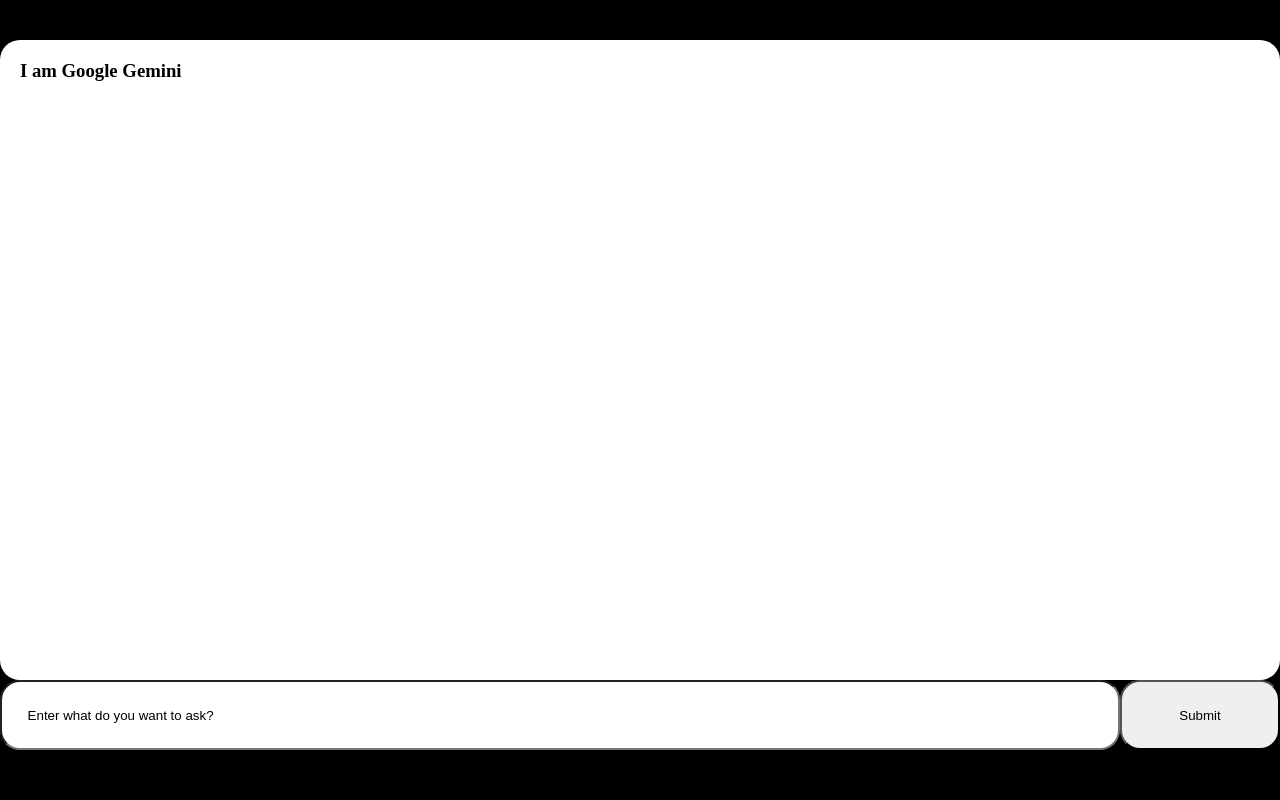
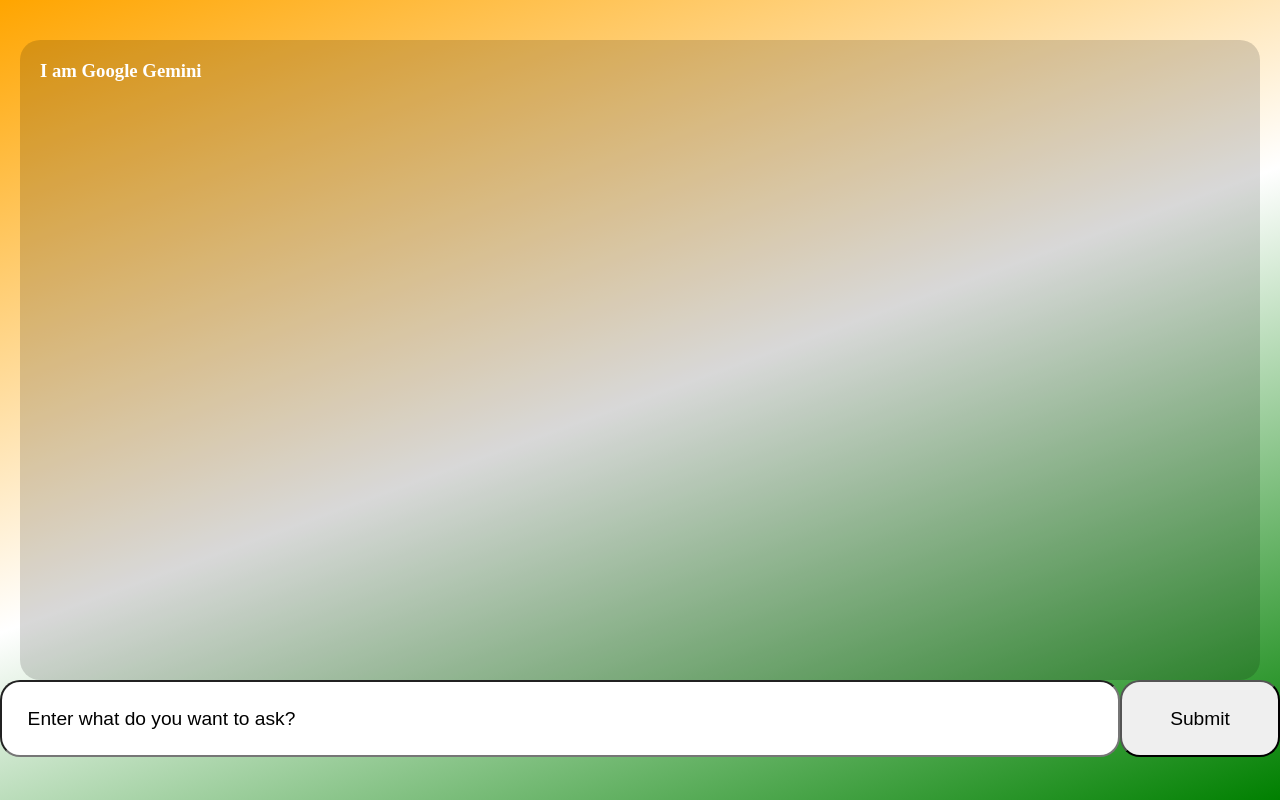
Before and after one commit to lokendarjangid/gemini-chat, a Flask app: page / in a window 1280 px wide. Run offline with Flask 3, Linux system fonts and the light colour scheme.

Commit message:
UI updated 2

```diff
--- a/app.py
+++ b/app.py
@@ -1,4 +1,4 @@
-from crypt import methods
+
 from flask import Flask, render_template, request, redirect
 import geminiSrc
 
--- a/static/style.css
+++ b/static/style.css
@@ -4,11 +4,11 @@
     box-sizing: border-box;
 }
 body{
-    background: #000;
+    height: 100vh;
+    background: linear-gradient(160deg,orange,white,green);
     display: flex;
     flex-direction: column;
     gap: 40px;
-    /* justify-content: space-between; */
 }
 
 .container{
@@ -26,9 +26,11 @@ body{
     margin: 100px auto; */
     width: 80rem;
     height: 40rem;
-    background: #fff;
+    background: #00000027;
+    color: white;
     border-radius: 20px;
     padding: 20px;
+    margin: 0 20px;
 }
 
 .input{
@@ -42,10 +44,12 @@ body{
     padding: 1.6rem;
     width:70rem;
     border-radius: 20px;
+    font-size: 1.2rem;
 }
 
 .button{
     padding: 1.6rem;
     width:10rem;
     border-radius: 20px;
+    font-size: 1.2rem;
 }
```
